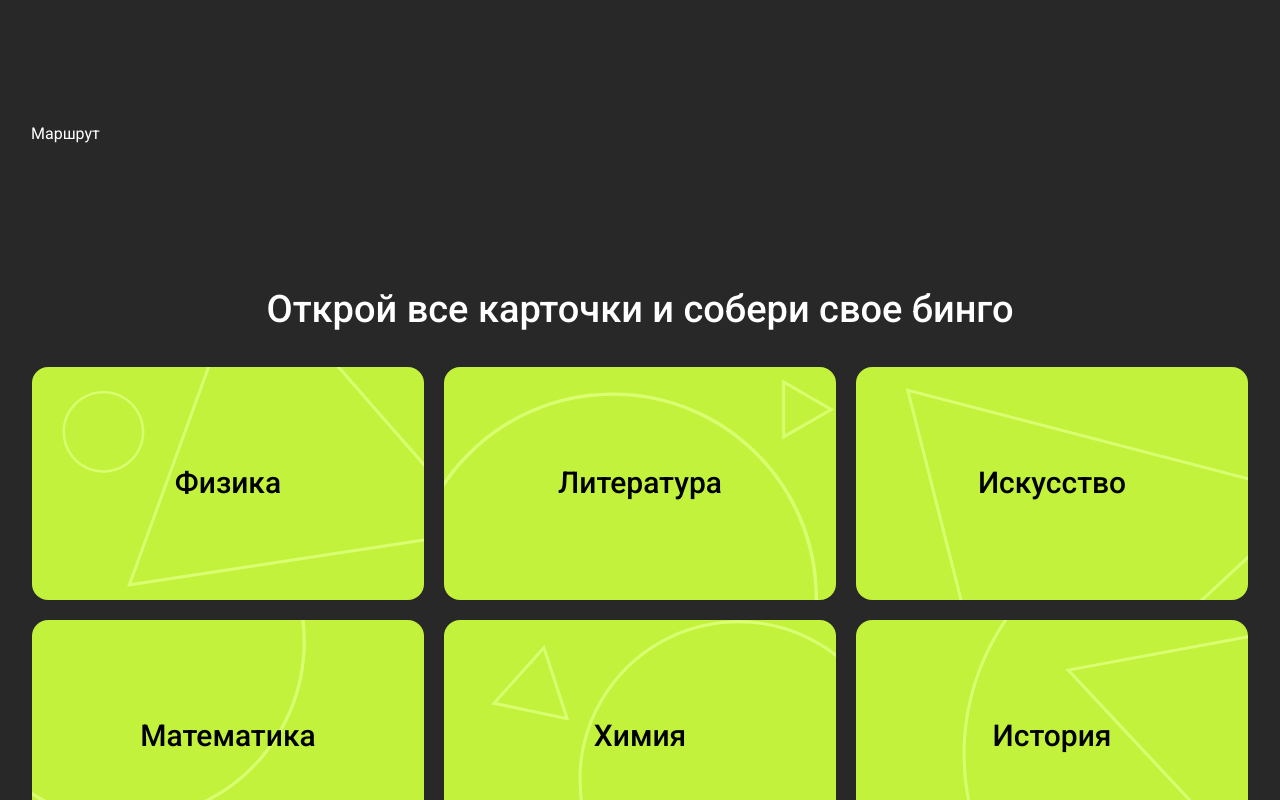
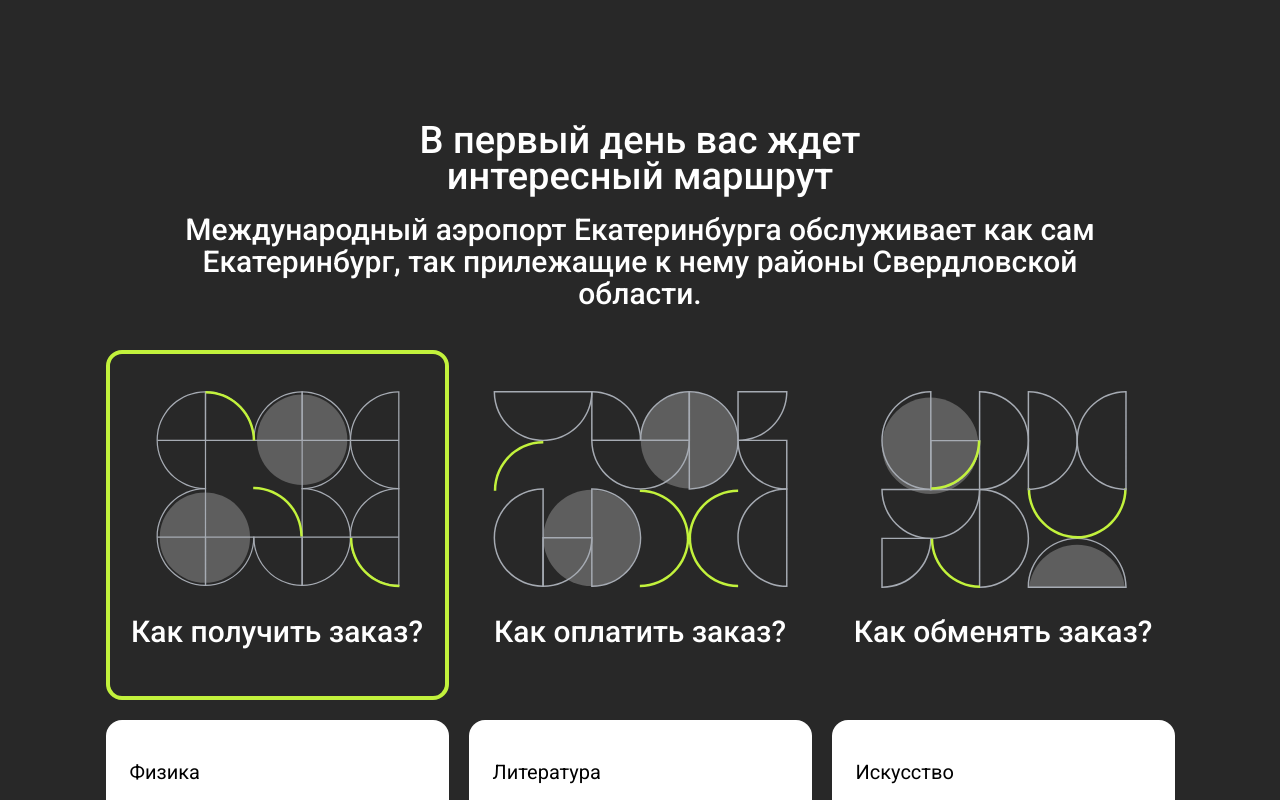
Before and after one commit to elkirillova/cl_cstl_test, a Next.js app: page / in a window 1280 px wide. Shown: the part 1600-2400 px from the top of the page. Built offline with nearby package versions, Linux system fonts and the light colour scheme.

Commit message:
feat: implement Route section on homepage

```diff
--- a/src/app/page.tsx
+++ b/src/app/page.tsx
@@ -1,5 +1,5 @@
-import { Bingo, Description, FAQs, Hero } from '@/components'
-import { faqsList } from '@/store/data'
+import { Route, Bingo, Description, FAQs, Hero } from '@/components'
+import { faqsList, tabsData } from '@/store/data'
 import { flipCardsList } from '@/store/data'
 
 export default function Home() {
@@ -7,9 +7,7 @@ export default function Home() {
 		<>
 			<Hero />
 			<Description />
-			<section id="section2" className="section">
-				<div className="container">Маршрут</div>
-			</section>
+			<Route items={tabsData} />
 			<Bingo items={flipCardsList} />
 			<FAQs items={faqsList} />
 		</>
--- a/src/components/Header/Menu/Menu.tsx
+++ b/src/components/Header/Menu/Menu.tsx
@@ -8,7 +8,7 @@ type Props = {
 
 const linksData = [
 	{ id: 1, url: 'desc', title: 'Что ждет' },
-	{ id: 2, url: 'section2', title: 'Маршрут' },
+	{ id: 2, url: 'route', title: 'Маршрут' },
 	{ id: 3, url: 'bingo', title: 'Бинго' },
 	{ id: 4, url: 'faqs', title: 'FAQs' },
 ]
--- /dev/null
+++ b/src/components/sections/Route/Route.tsx
@@ -0,0 +1,21 @@
+import { Tabs } from '@/components'
+import { TabsData } from '@/store/types'
+
+export const Route = ({ items }: { items: TabsData[] }) => {
+	return (
+		<section className="section route" id="route">
+			<div className="container">
+				<div className="route__wrapper">
+					<div className="section__title route__title">
+						<h2>В первый день вас ждет интересный маршрут</h2>
+						<p>
+							Международный аэропорт Екатеринбурга обслуживает как сам Екатеринбург, так прилежащие
+							к нему районы Свердловской области.
+						</p>
+					</div>
+					<Tabs data={items} />
+				</div>
+			</div>
+		</section>
+	)
+}
--- a/src/styles/_global.scss
+++ b/src/styles/_global.scss
@@ -127,5 +127,31 @@ p {
 		@media only screen and (min-width: 1280px) {
 			margin-bottom: 40px;
 		}
+
+		h2 {
+			max-width: 520px;
+			margin: 0 auto;
+		}
+
+		h2:has(+ p) {
+			margin-bottom: 20px;
+		}
+
+		p {
+			font-size: $fs-md;
+			line-height: $lh-comfy;
+			font-weight: 500;
+
+			@media only screen and (min-width: 768px) {
+				max-width: 650px;
+				margin-inline: auto;
+			}
+
+			@media only screen and (min-width: 1280px) {
+				max-width: 80%;
+				font-size: $fs-2xl;
+				line-height: $lh-tight;
+			}
+		}
 	}
 }
```
